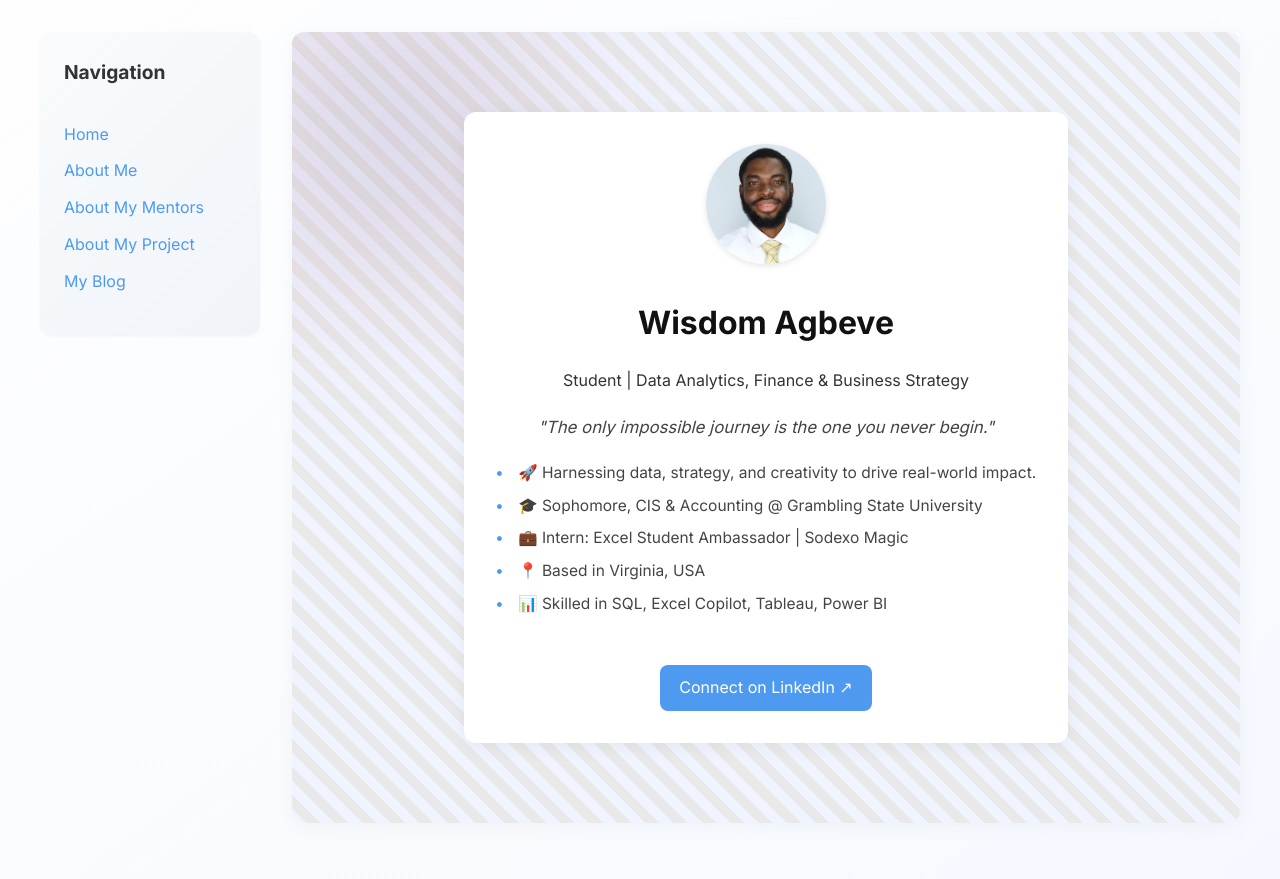
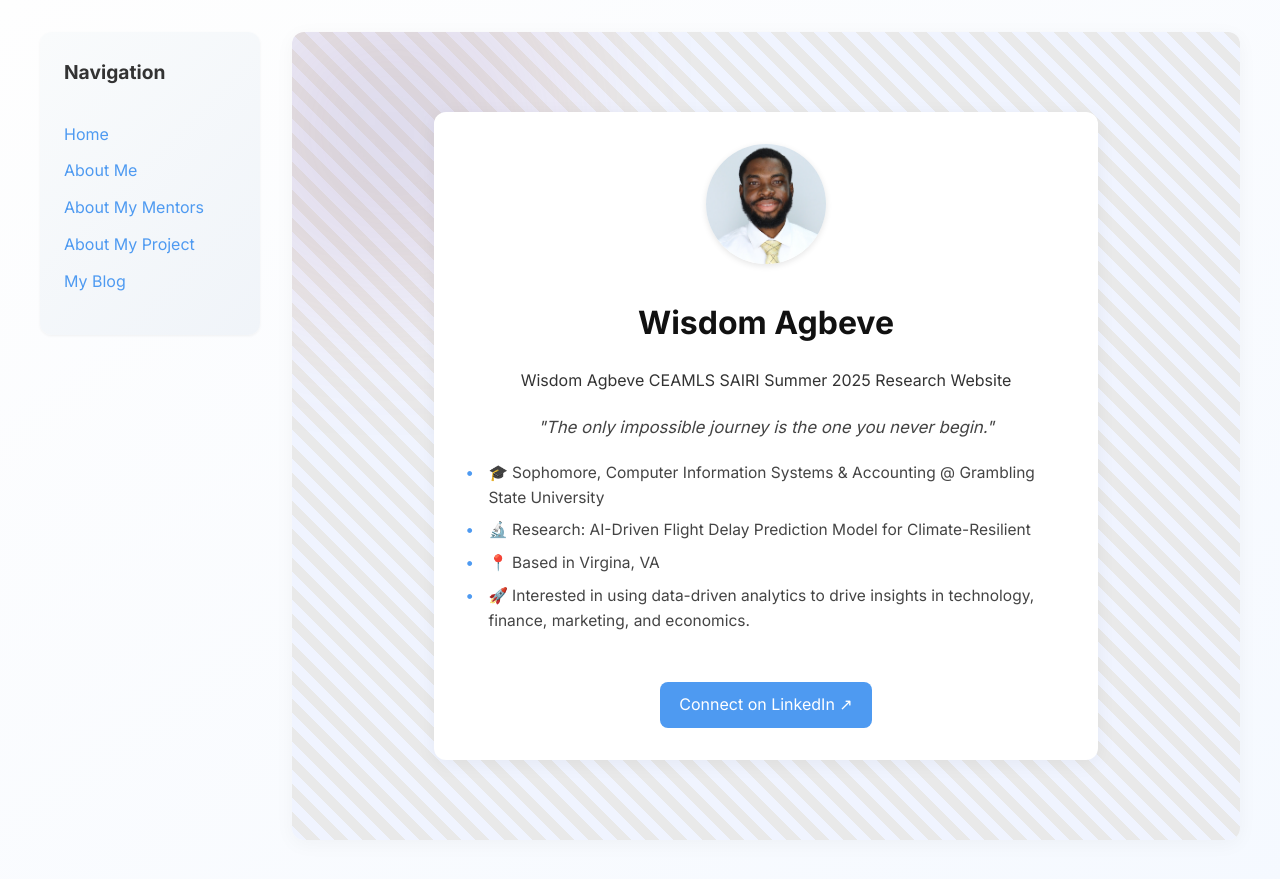
Before and after one commit to wagbeve/wagbeve.github.io, a Jekyll site: the page built from index.md, in a window 1280 px wide. Shown: the top 879 px of the page. Built offline with Jekyll 4.4.1, drawn with Linux system fonts in a browser that asks for light colours.

Commit message:
Update index.md

```diff
--- a/index.md
+++ b/index.md
@@ -1,16 +1,15 @@
 ---
 layout: home
 title: Wisdom Agbeve
-description: Student | Data Analytics, Finance & Business Strategy
+description: Wisdom Agbeve CEAMLS SAIRI Summer 2025 Research Website
 
 motto: "The only impossible journey is the one you never begin."
 
 quick_facts:
-  - "🚀 Harnessing data, strategy, and creativity to drive real-world impact."
-  - "🎓 Sophomore, CIS & Accounting @ Grambling State University"
-  - "💼 Intern: Excel Student Ambassador | Sodexo Magic"
-  - "📍 Based in Virginia, USA"
-  - "📊 Skilled in SQL, Excel Copilot, Tableau, Power BI"
+  - "🎓 Sophomore, Computer Information Systems & Accounting @ Grambling State University"
+  - "🔬 Research:  AI-Driven Flight Delay Prediction Model for Climate-Resilient"
+  - "📍 Based in Virgina, VA"
+  - "🚀 Interested in using data-driven analytics to drive insights in technology, finance, marketing, and economics."
 
 linkedin: https://www.linkedin.com/in/wisdom-agbeve/
 image: assets/images/blahhh.jpg
```
